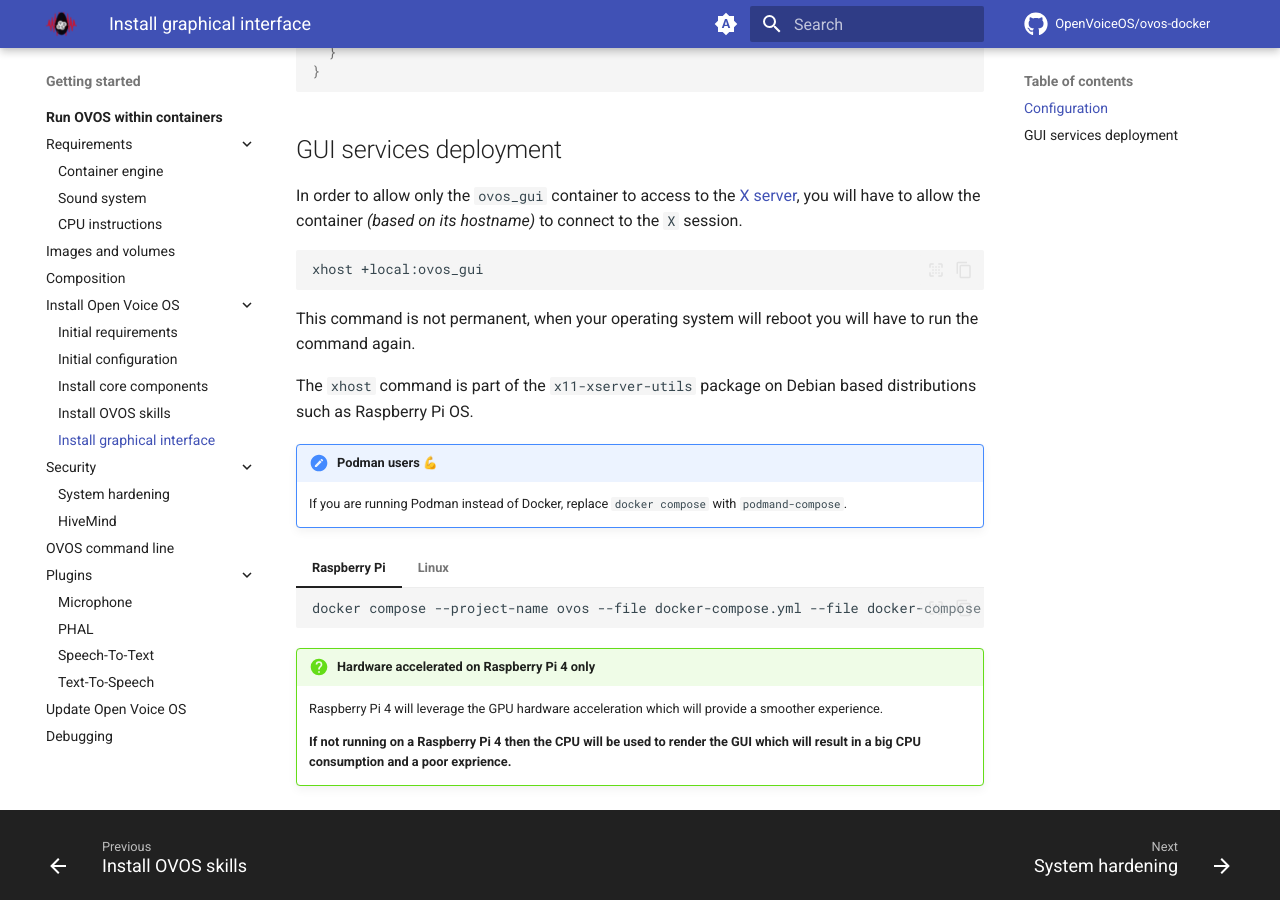
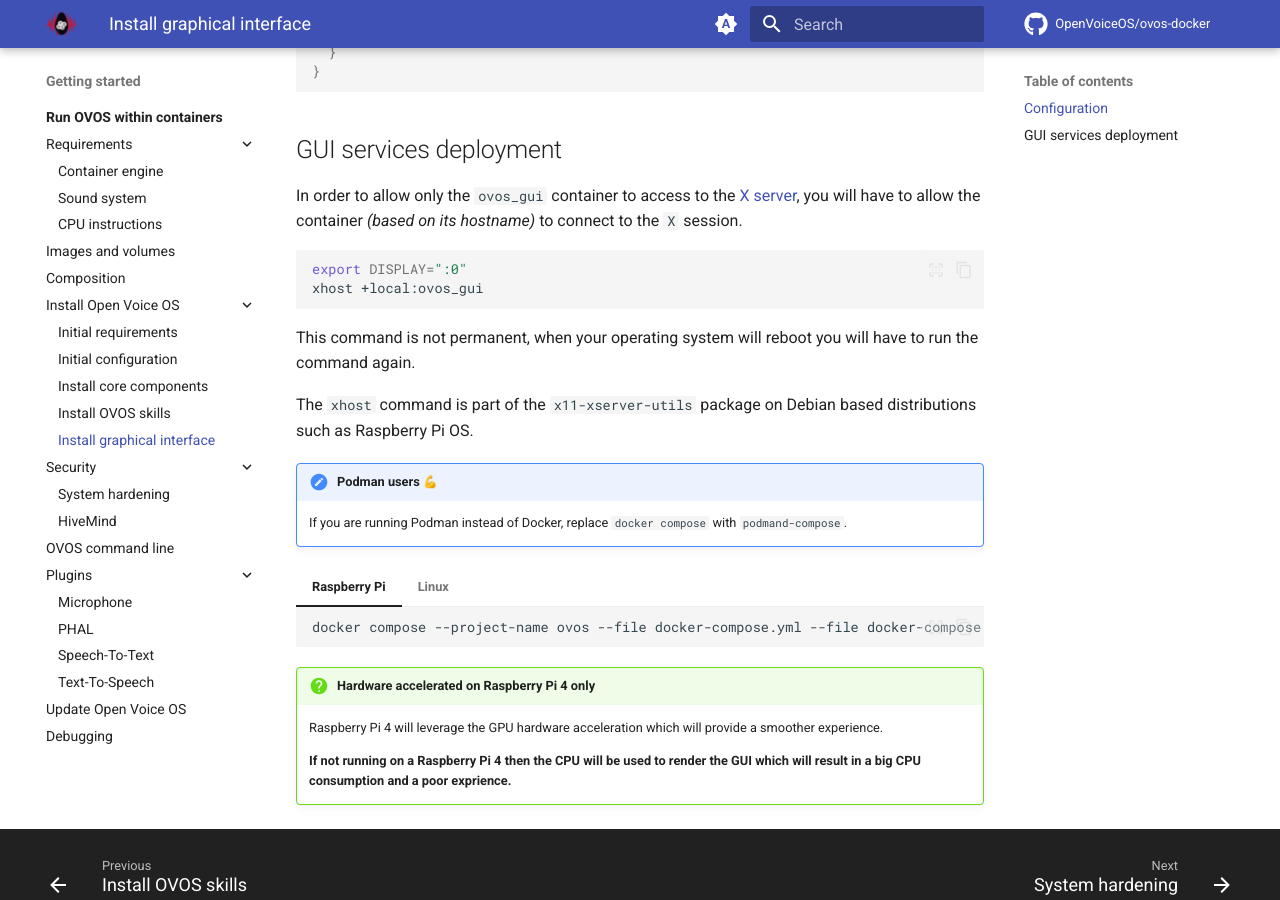
Before and after one commit to OpenVoiceOS/ovos-docker, an MkDocs documentation site: the page built from docs/getting-started/docker/installation/gui.md, in a window 1280 px wide and 900 px high, scrolled down 943 px. Built offline with MkDocs 1.6.1 and Material for MkDocs 9.7.7, drawn with Linux system fonts in a browser that asks for light colours; emoji names are drawn with the system emoji font; plug-ins that fetch from the network failed and are left out; comment, search, counter and statistics services are not loaded.

Commit message:
[gui] Add export DISPLAY before running xhost

````diff
--- a/docs/getting-started/docker/installation/gui.md
+++ b/docs/getting-started/docker/installation/gui.md
@@ -39,6 +39,7 @@
 In order to allow only the `ovos_gui` container to access to the [X server](https://en.wikipedia.org/wiki/X_Window_System), you will have to allow the container *(based on its hostname)* to connect to the `X` session.
 
 ```bash
+export DISPLAY=":0"
 xhost +local:ovos_gui
 ```
 
````
